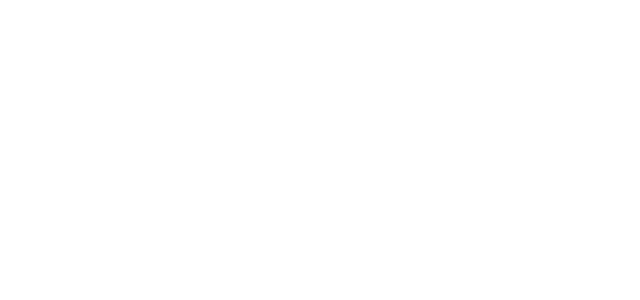
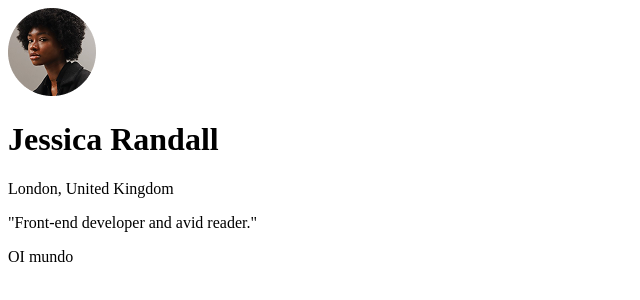
Before and after one commit to joaopmartins7-pixel/Bio, a plain HTML site: page index.html in a window 1280 px wide. Shown: the whole page, without its empty margins (0-640 px from the left). Drawn offline with Linux system fonts and the light colour scheme.

Commit message:
add image profile

```diff
--- a/index.html
+++ b/index.html
@@ -4,8 +4,15 @@
     <meta charset="UTF-8">
     <meta name="viewport" content="width=device-width, initial-scale=1.0">
     <title>Bio</title>
+    <link rel="stylesheet" href="style.css">
 </head>
 <body>
-
+    <main class="container">
+        <img src="profile-pic.png" alt="foto perfil" class="profile">
+        <h1>Jessica Randall</h1>
+        <p>London, United Kingdom</p>
+        <p>"Front-end developer and avid reader."</p>
+        <p>OI mundo</p>
+    </main>
 </body>
 </html>
```
Also changed, not shown: profile-pic.png (added).
